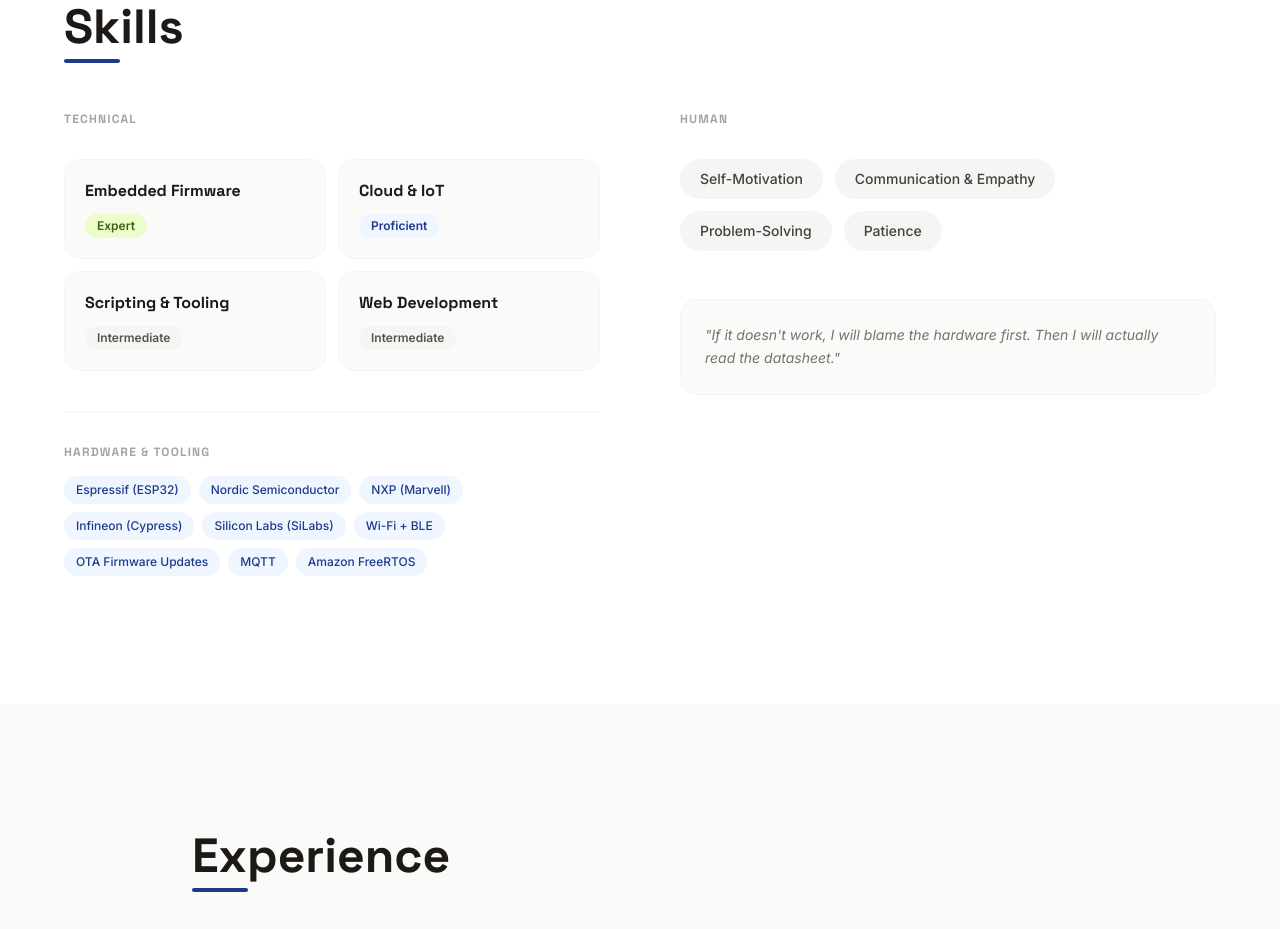
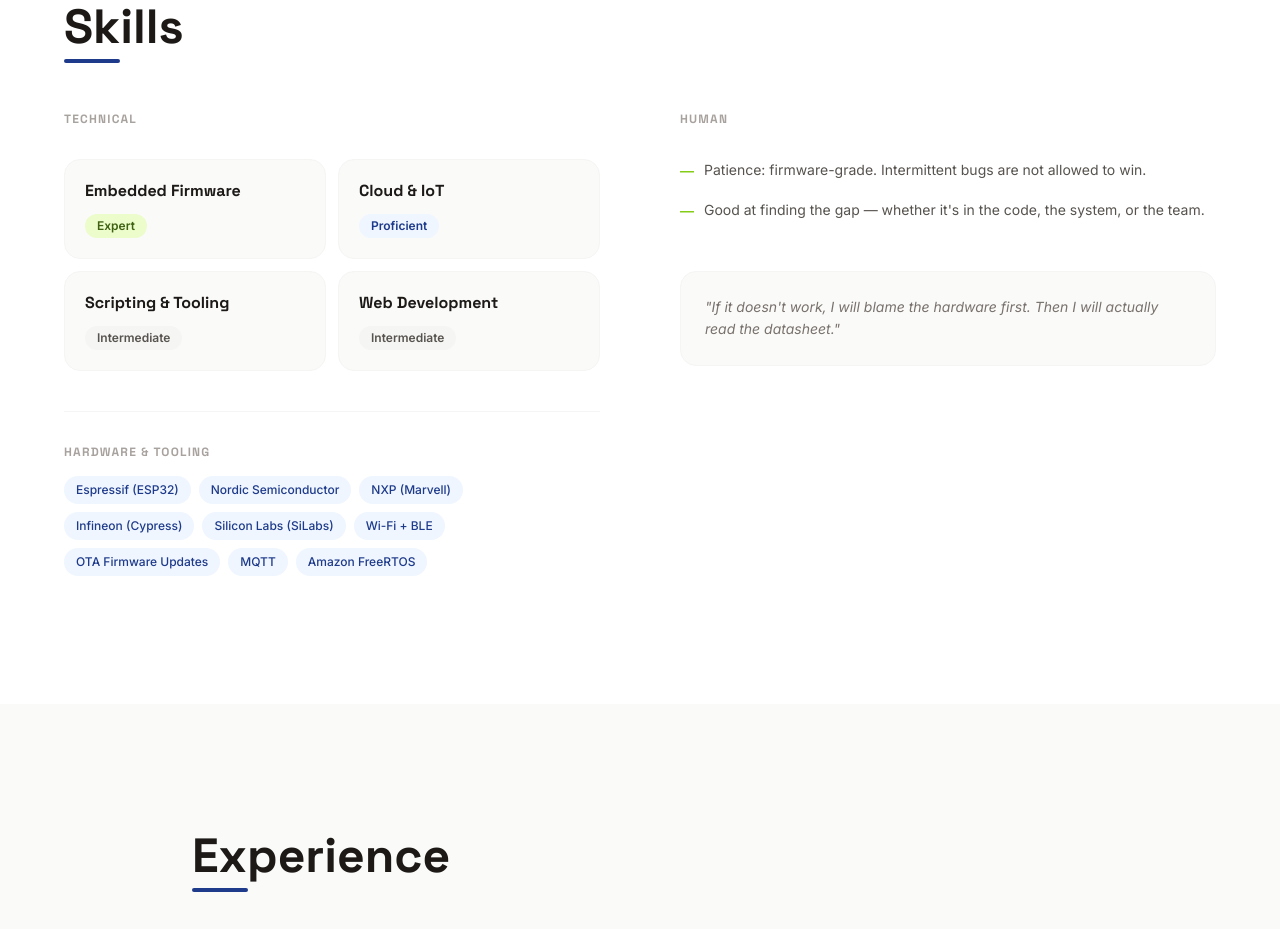
Before and after one commit to rrivaden03/rrivaden03.github.io, an Astro site: page / in a window 1280 px wide. Shown: the part 1839-2768 px from the top of the page. Built offline with nearby package versions, Linux system fonts and the light colour scheme; Astro itself is replaced by a stand-in of ours.

Commit message:
Rewrite soft skills section with specific, voice-consistent copy

```diff
--- a/src/components/Skills.astro
+++ b/src/components/Skills.astro
@@ -59,11 +59,12 @@ const levelColor = (v: number) => {
         <h3 class="font-display text-xs font-bold uppercase tracking-widest text-stone-400 mb-8">
           Human
         </h3>
-        <div class="flex flex-wrap gap-3">
+        <div class="space-y-4">
           {site.skills.soft.map(s => (
-            <span class="bg-stone-100 hover:bg-lime-100 hover:text-lime-800 text-stone-700 px-5 py-2.5 rounded-full text-sm font-medium font-body transition-colors cursor-default">
-              {s}
-            </span>
+            <p class="font-body text-sm text-stone-600 flex gap-2.5 items-start leading-relaxed">
+              <span class="text-lime-500 font-bold shrink-0 mt-px">—</span>
+              <span>{s}</span>
+            </p>
           ))}
         </div>
 
--- a/src/data/content.ts
+++ b/src/data/content.ts
@@ -35,10 +35,8 @@ export const site = {
       'Amazon FreeRTOS',
     ],
     soft: [
-      'Self-Motivation',
-      'Communication & Empathy',
-      'Problem-Solving',
-      'Patience',
+      'Patience: firmware-grade. Intermittent bugs are not allowed to win.',
+      'Good at finding the gap — whether it\'s in the code, the system, or the team.',
     ],
   },
 
```
